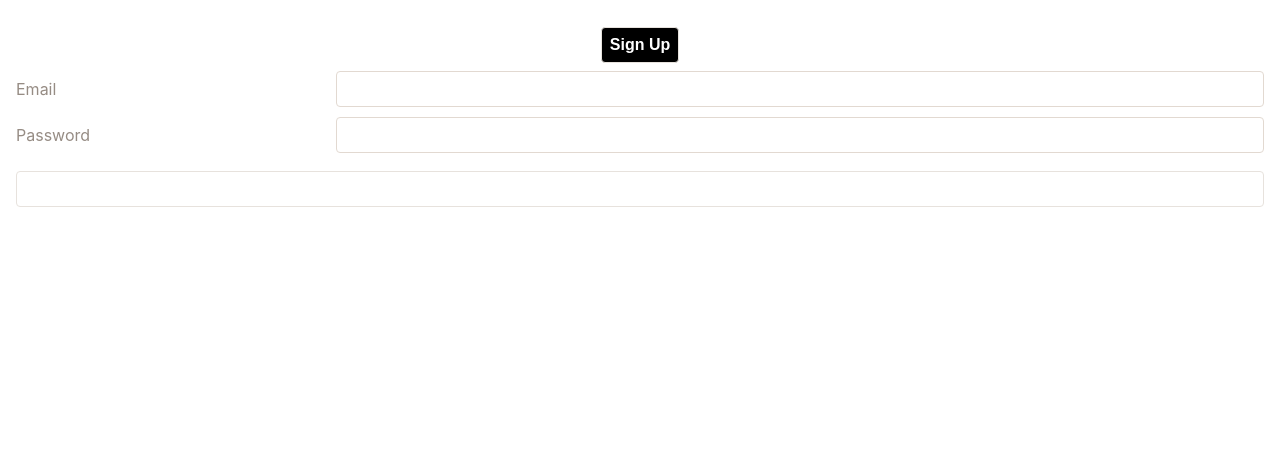
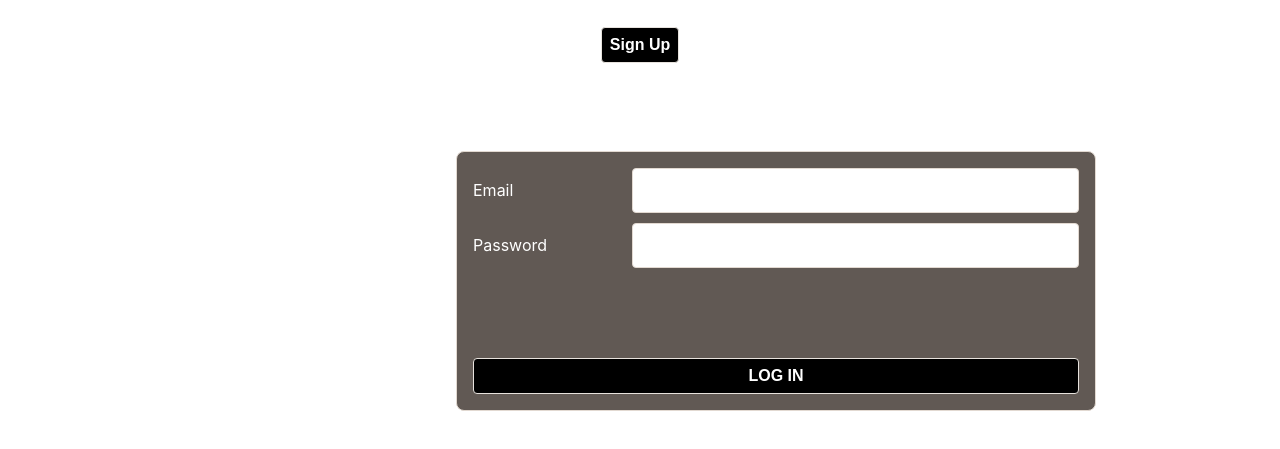
Before and after one commit to paolo249/coffee-blog, a React app: page / in a window 1280 px wide. Shown: the part 77-526 px from the top of the page. Built offline with nearby package versions, Linux system fonts and the light colour scheme; no server answers; a web font is replaced by a local one.

Commit message:
add procfile

```diff
--- a/src/components/LoginForm/LoginForm.jsx
+++ b/src/components/LoginForm/LoginForm.jsx
@@ -31,9 +31,9 @@ export default function LoginForm({ setUser }) {
     <div>
       <div className="form-container" onSubmit={handleSubmit}>
         <form autoComplete="off" >
-          <label>Email</label>
+          <label className="login">Email</label>
           <input type="text" name="email" value={credentials.email} onChange={handleChange} required />
-          <label>Password</label>
+          <label className="login">Password</label>
           <input type="password" name="password" value={credentials.password} onChange={handleChange} required />
           <button type="submit">LOG IN</button>
         </form>
--- a/src/components/PostCard/PostCard.css
+++ b/src/components/PostCard/PostCard.css
@@ -2,5 +2,5 @@
     display: grid;
     font-size: 23px;
     width: 100%;
-
+    height: 500px;
 }
--- a/src/components/PostCard/PostCard.jsx
+++ b/src/components/PostCard/PostCard.jsx
@@ -21,7 +21,6 @@ export default function PostCard({post, idx}) {
           WebkitBackgroundSize: "cover"
         }}
          >
-        {/* <img src= 'https://i.imgur.com/fEy0Qzg.jpg' width="595" height="400"/>  */}
 
           <br/>
           {post.name}
--- a/src/components/PostForm/PostForm.jsx
+++ b/src/components/PostForm/PostForm.jsx
@@ -25,7 +25,7 @@ export default function PostForm({addPost, user}) {
 
     return(
         <form onSubmit={handleSubmit}>
-          <label> Post Name </label>
+          <label className="blogpost"> Post Name </label>
           <input
             id = "postName"
             name="name"
@@ -34,7 +34,7 @@ export default function PostForm({addPost, user}) {
             maxLength="800"
           />
 
-          <label> Description </label>
+          <label className="blogpost"> Description </label>
           <textarea
             id = "description"
             name="desc"
--- a/src/images.js
+++ b/src/images.js
@@ -2,92 +2,107 @@
 export const images = [
     {
     image_path:
-        "https://image.tmdb.org/t/p/w500/8UlWHLMpgZm9bx6QYh0NFoq67TZ.jpg",
+        "https://i.imgur.com/rZY2PJ8.jpg",
 
     },
     {
     image_path:
-        "https://image.tmdb.org/t/p/w500/xnopI5Xtky18MPhK40cZAGAOVeV.jpg",
+        "https://i.imgur.com/eMEXceC.jpg",
 
     },
     {
         image_path:
-        "https://image.tmdb.org/t/p/w500/5Kg76ldv7VxeX9YlcQXiowHgdX6.jpg",
+        "https://i.imgur.com/SAsYvAX.jpg",
 
     },
     {
         image_path:
-        "https://image.tmdb.org/t/p/w500/eifGNCSDuxJeS1loAXil5bIGgvC.jpg",
+        "https://i.imgur.com/rM8inzI.jpg",
 
     },
     {
         image_path:
-        "https://image.tmdb.org/t/p/w500/gfJGlDaHuWimErCr5Ql0I8x9QSy.jpg",
+        "https://i.imgur.com/WXJhsUG.jpg",
 
     },
     {
         image_path:
-        "https://image.tmdb.org/t/p/w500/xFw9RXKZDvevAGocgBK0zteto4U.jpg",
+        "https://i.imgur.com/oI3NtRq.jpg",
 
     },
     {
     image_path:
-        "https://image.tmdb.org/t/p/w500/5UsK3grJvtQrtzEgqNlDljJW96w.jpg",
+        "https://i.imgur.com/2hFwHxC.jpg",
 
     },
     {
         image_path:
-        "https://image.tmdb.org/t/p/w500/7rIPjn5TUK04O25ZkMyHrGNPgLx.jpg",
+        "https://i.imgur.com/A9J8qpE.jpg",
 
     },
     {
         image_path:
-        "https://image.tmdb.org/t/p/w500/vzvKcPQ4o7TjWeGIn0aGC9FeVNu.jpg",
+        "https://i.imgur.com/KImb9Yd.jpg",
 
     },
     {
     image_path:
-        "https://image.tmdb.org/t/p/w500/fj21HwUprqjjwTdkKC1XZurRSpV.jpg",
+        "https://i.imgur.com/D7k0q64.png",
 
     },
     {
         image_path:
-        "https://image.tmdb.org/t/p/w500/1MpWjcCn8M0763QDoxcN0gXrc5q.jpg",
+        "https://i.imgur.com/6cHPQjc.jpg",
 
     },
     {
         image_path:
-        "https://image.tmdb.org/t/p/w500/aZvOkdo203bm1kpcY0A0Tn074ER.jpg",
+        "https://i.imgur.com/f1Fc27b.jpg",
 
     },
     {
     image_path:
-        "https://image.tmdb.org/t/p/w500/qJ2tW6WMUDux911r6m7haRef0WH.jpg",
+        "https://i.imgur.com/gbbEBKf.jpg",
 
     },
     {
     image_path:
-        "https://image.tmdb.org/t/p/w500/qIegbn6DSUYmggfwxOBNOVS35q.jpg",
+        "https://i.imgur.com/4ZkZopW.jpg",
 
     },
     {
     image_path:
-        "https://image.tmdb.org/t/p/w500/1P3ZyEq02wcTMd3iE4ebtLvncvH.jpg",
+        "https://i.imgur.com/zX2TYk2.jpg",
 
     },
     {
     image_path:
-        "https://image.tmdb.org/t/p/w500/pvnPgukFyEKgCzyOxyLiwyZ8T1C.jpg",
+        "https://i.imgur.com/STxORg5.jpg",
 
     },
     {
     image_path:
-        "https://image.tmdb.org/t/p/w500/hbH8oXJZPwcYxaa1JrUMq4ogg7G.jpg",
+        "https://i.imgur.com/kdOm7uf.jpg",
 
     },
     {
     image_path:
-        "https://image.tmdb.org/t/p/w500/bsg0mrxUKyJoL4oSGP5mlhEsqp.jpg",
+        "https://i.imgur.com/rCGzsOG.jpg",
+
+    },
+    {
+    image_path:
+        "https://i.imgur.com/rZY2PJ8.jpg",
+
+    },
+    {
+    image_path:
+        "https://i.imgur.com/rZY2PJ8.jpg",
+
+    },
+    {
+    image_path:
+        "https://i.imgur.com/rZY2PJ8.jpg",
 
     }
   ];
--- a/src/index.css
+++ b/src/index.css
@@ -79,12 +79,15 @@ code {
   font-size: 2vmin;
 }
 
-/* .form-container {
-  padding: 3vmin;
-  background-color: var(--tan-1);
+.form-container {
+  margin: 10vmin 55vmin 12vmin;
+  padding: 2vmin;
+  background-color: var(--text-dark);
   border: .1vmin solid var(--tan-3);
   border-radius: 1vmin;
-} */
+  width: 80vmin;
+
+}
 
 p.error-message {
   color: var(--orange);
@@ -98,15 +101,24 @@ form {
   color: var(--text-light);
 }
 
-label {
+.login {
   font-size: 2vmin;
+  color:white;
+  display: flex;
+  align-items: center;
+}
+
+.blogpost {
+  font-size: 2vmin;
+  color:black;
   display: flex;
   align-items: center;
 }
 
 input {
-  padding: 1vmin;
-  font-size: 2vmin;
+  font-family: Verdana, Geneva, Tahoma, sans-serif ;
+  padding: 1.5vmin;
+  font-size: 2.0vmin;
   border: .1vmin solid var(--tan-3);
   border-radius: .5vmin;
   color: var(--text-dark);
@@ -145,10 +157,10 @@ button.btn-xs {
 
 button:disabled, form:invalid button[type="submit"] {
   cursor: not-allowed;
-  background-color: var(--tan-4);
+  background-color: var(--orange);
 }
 
 button[type="submit"] {
   grid-column: span 2;
-  margin: 1vmin 0 0;
+  margin: 10vmin 0 0;
 }
--- a/src/pages/AuthPage/AuthPage.jsx
+++ b/src/pages/AuthPage/AuthPage.jsx
@@ -19,6 +19,8 @@ export default function AuthPage({ setUser }) {
         :
         <LoginForm setUser={setUser} />
       }
+
     </main>
+
   );
 }
--- a/src/pages/PostPage/PostPage.jsx
+++ b/src/pages/PostPage/PostPage.jsx
@@ -1,6 +1,7 @@
 import React from 'react';
 import PostCard from "../../components/PostCard/PostCard";
 import "./PostPage.css";
+
 
 
 
```
Also changed, not shown: src/pages/AuthPage/AuthPage.css (line endings or trailing spaces), src/pages/PostPage/PostPage.css (line endings or trailing spaces), 1 other file. Lines whose indentation alone changed are shown as unchanged.
